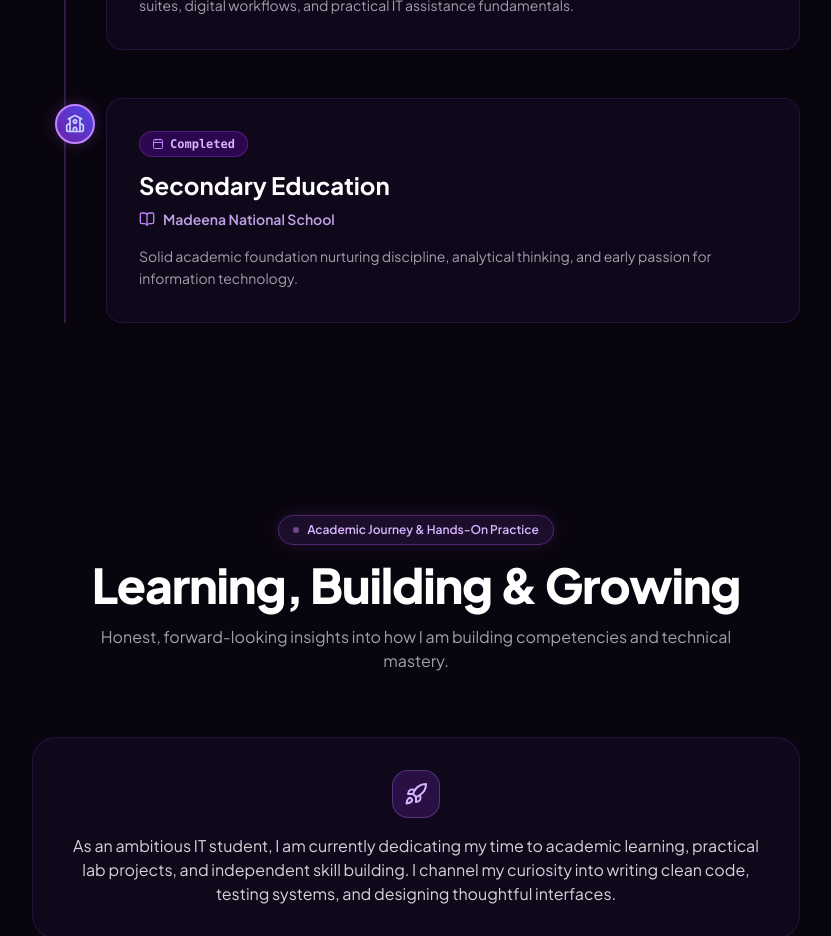
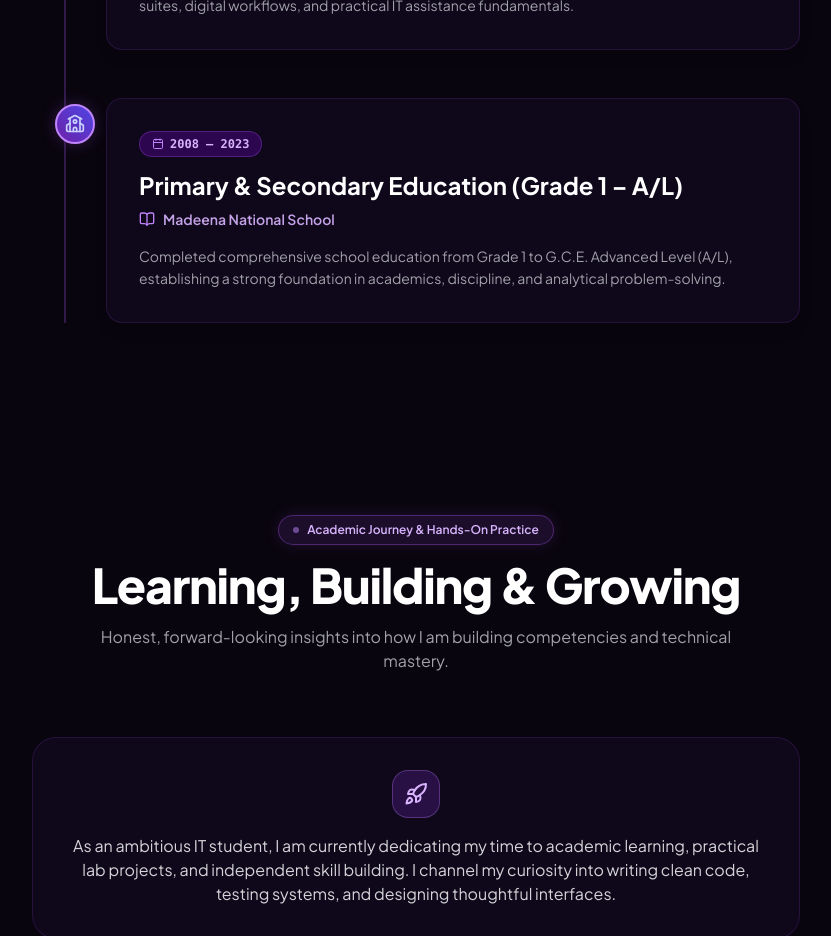
Before and after one commit to fathinifl42923-source/Portfolio, a React (Vite) app: page / in a window 1280 px wide. Shown: the part 3880-4816 px from the top of the page, without its empty margins (224-1055 px from the left). Built offline with nearby package versions, Linux system fonts and the light colour scheme.

Commit message:
feat: update Madeena National School with Grade 1 to A/L and period 2008-2023

```diff
--- a/src/data/portfolioData.js
+++ b/src/data/portfolioData.js
@@ -132,13 +132,13 @@ export const educationList = [
   },
   {
     id: "school",
-    degree: "Secondary Education",
+    degree: "Primary & Secondary Education (Grade 1 – A/L)",
     institution: "Madeena National School",
-    period: "Completed",
+    period: "2008 – 2023",
     isOngoing: false,
     icon: "school",
     description:
-      "Solid academic foundation nurturing discipline, analytical thinking, and early passion for information technology.",
+      "Completed comprehensive school education from Grade 1 to G.C.E. Advanced Level (A/L), establishing a strong foundation in academics, discipline, and analytical problem-solving.",
   },
 ];
 
```
